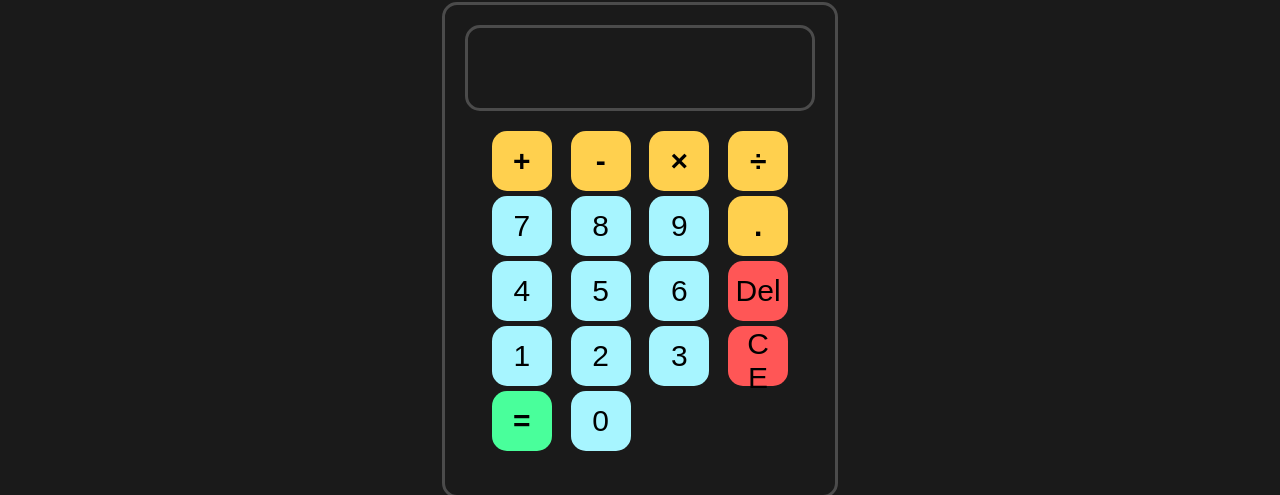
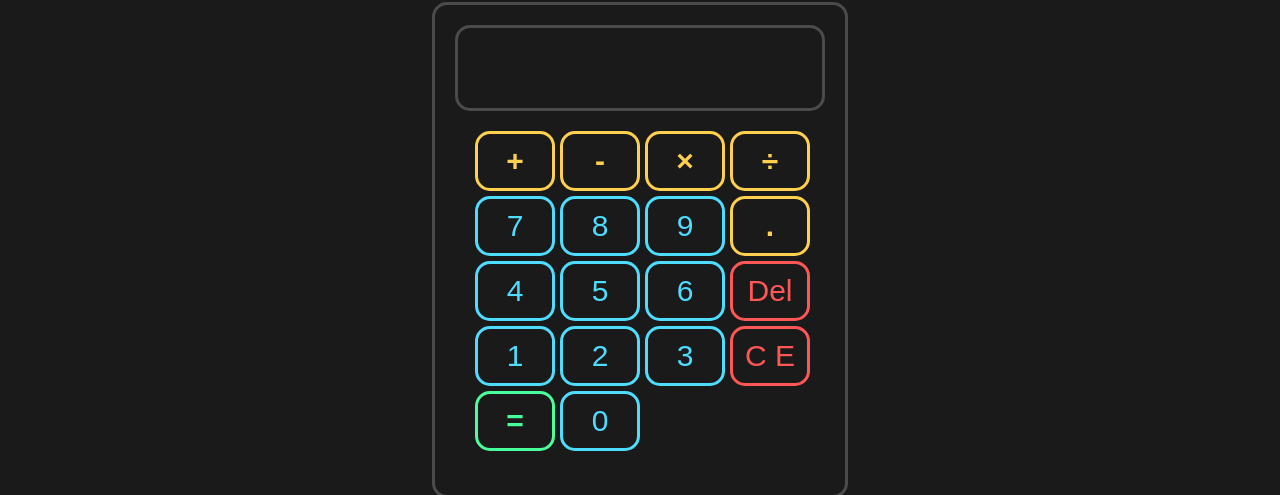
Before and after one commit to AlexCats1/calculator-web, a plain HTML site: page index.html in a window 1280 px wide. Shown: the part 166-661 px from the top of the page. Drawn offline with Linux system fonts and the light colour scheme.

Commit message:
fixed replace function in js. reworked calculator buttons

```diff
--- a/Styles/page_styles.css
+++ b/Styles/page_styles.css
@@ -17,7 +17,7 @@ body {
 
 .calculator {
     background: #1a1a1a;
-    width: 350px;
+    width: 370px;
     height: 450px;
     padding: 20px;
     border: 3px solid #4b4b4b;
@@ -55,9 +55,10 @@ input:focus {
 }
 
 button {
-    background: #a7f5ff;
-    border: none;
-    width: 60px;
+    background: transparent;
+    border: 3px solid #4edcff;
+    color: #4edcff;
+    width: 80px;
     height: 60px;
     font-size: 30px;
     text-align: center;
@@ -67,17 +68,19 @@ button {
 
 .operator_symbol_button {
     font-weight: bold;
-    background: #ffd04e;
+    color: #ffd04e;
+    border: 3px solid #ffd04e;
 }
 
 .delete_buttons {
-
-    background: #ff5656;
+    border: 3px solid #ff5656;
+    color: #ff5656;
 }
 
 .get_result_button {
     font-weight: bold;
-    background: #49ff9b;
+    border: 3px solid #49ff9b;
+    color: #49ff9b;
 }
 
 button:hover {
--- a/calculator_functionality.js
+++ b/calculator_functionality.js
@@ -13,7 +13,7 @@ function calculateResult() {
     else {
         try {
             // with eval, we can evaluate a string as javascript code. this is very useful, as we can ust introduce the string inside the eval and get a result. if there's an error in trying to evaluate, we have the try and catch, so in the catch we can assign an error if something bad happened.
-            operation_string = eval(operation_string.replace('÷', '/').replace('×', '*')); // here, in the operation_string, we jsut replace some symbols in case the user entered them. with replace, we can specify which symbol we want to change for what. the first parameter is the symbol that will be changed, and the second parameter ios the symbol we will get.
+            operation_string = eval(operation_string = operation_string.replaceAll('÷', '/').replaceAll('×', '*')); // here, in the operation_string, we jsut replace some symbols in case the user entered them. with replaceAll, we can specify which symbol we want to change for what. the first parameter is the symbol that will be changed, and the second parameter ios the symbol we will get. with replaceAll, it will check for all the symbols that need to be changed, not just the first one that the program finds (this happens in replace, so that's why we use replaceAll.)
             // we use replace two times, as we want to replace two times the symbols, for both division and multiplication
             document.getElementById('result').value = operation_string; // finally, if everything goes correctly, we just update the value of the result id.
         }
--- /dev/null
+++ b/test.js
@@ -0,0 +1,5 @@
+let operation_string = '3×3×3';
+
+operation_string = operation_string.replaceAll('÷', '/').replaceAll('×', '*');
+// operation_string = eval(operation_string.replace('÷', '/').replace('×', '*'));
+console.log(operation_string);
```
Also changed, not shown: 1 other file.
